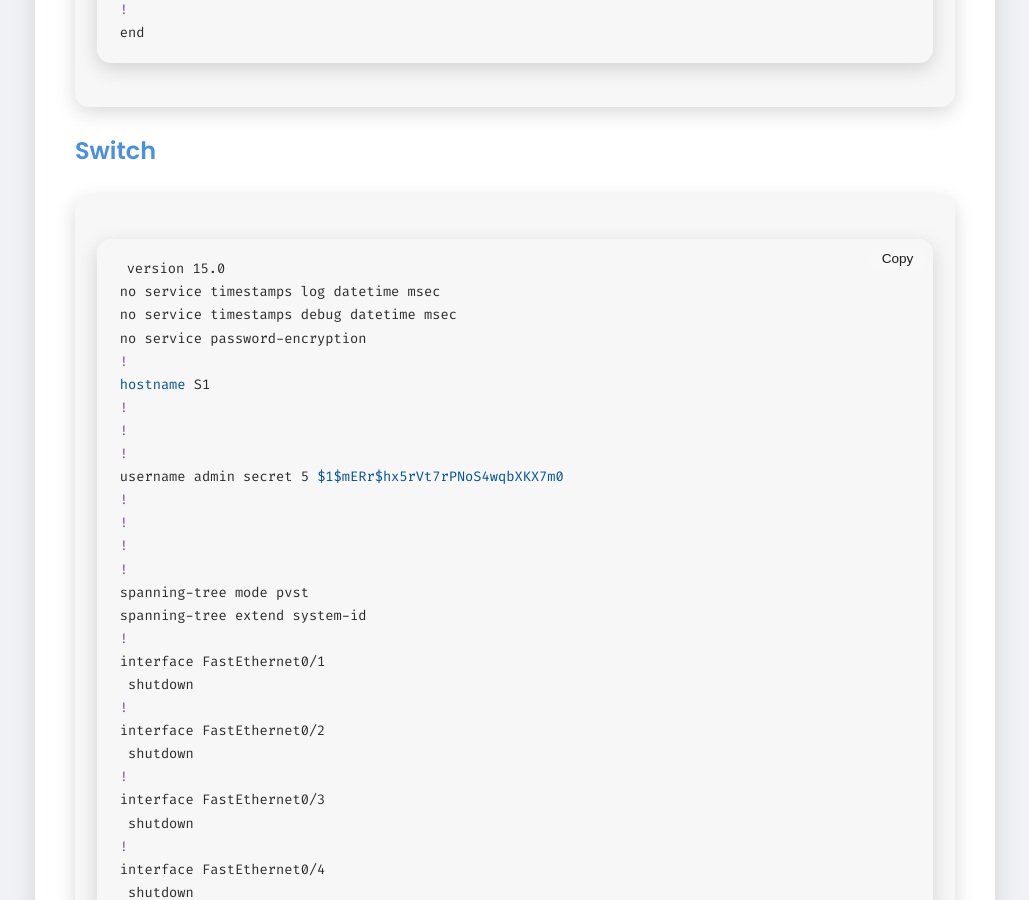
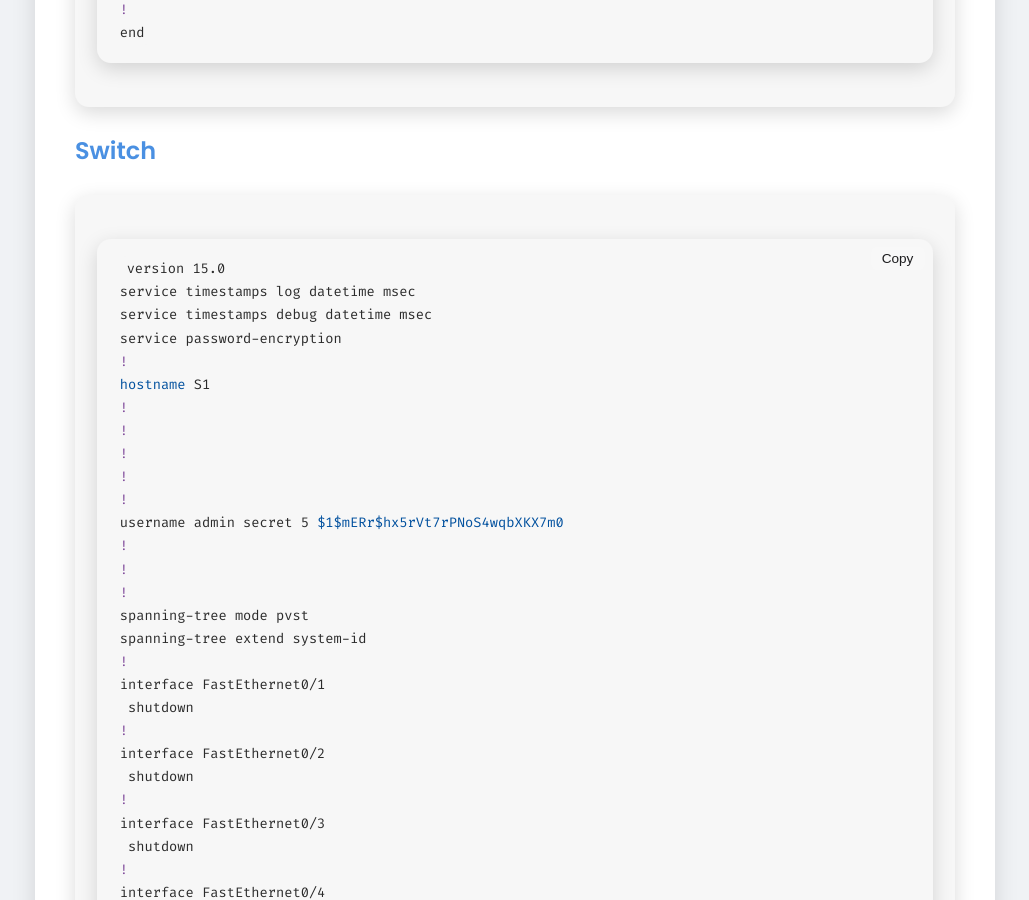
Before and after one commit to Felix-Mackinger/Report-gen, a Jekyll site: the page built from docs/SYTD/009_Inter-VLAN-Routing-Challenge/index.md, in a window 1280 px wide and 900 px high, scrolled down 3142 px. Shown: the whole window, without its empty margins (125-1154 px from the left). Built offline with Jekyll 4.4.1, drawn with Linux system fonts in a browser that asks for light colours; our own code applies the rules of GitHub Pages for plain Markdown files.

`````diff
--- a/docs/SYTD/009_Inter-VLAN-Routing-Challenge/index.md
+++ b/docs/SYTD/009_Inter-VLAN-Routing-Challenge/index.md
@@ -134,16 +134,17 @@ end
 
 ````sh
 version 15.0
-no service timestamps log datetime msec
-no service timestamps debug datetime msec
-no service password-encryption
+service timestamps log datetime msec
+service timestamps debug datetime msec
+service password-encryption
 !
 hostname S1
 !
 !
 !
+!
+!
 username admin secret 5 $1$mERr$hx5rVt7rPNoS4wqbXKX7m0
-!
 !
 !
 !
`````
Also changed, not shown: other parts of docs/SYTD/009_Inter-VLAN-Routing-Challenge/index.md (+2 -0 lines).
